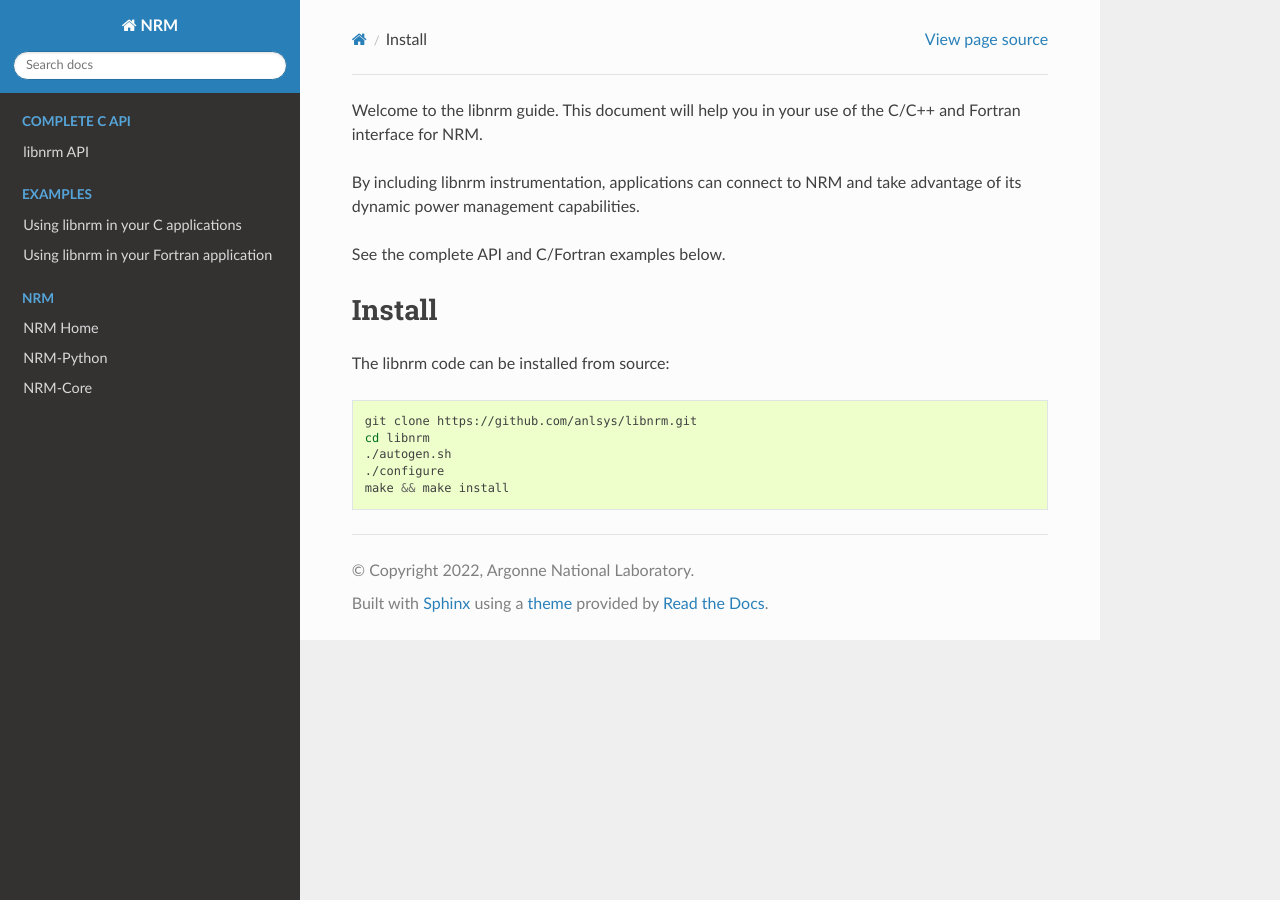
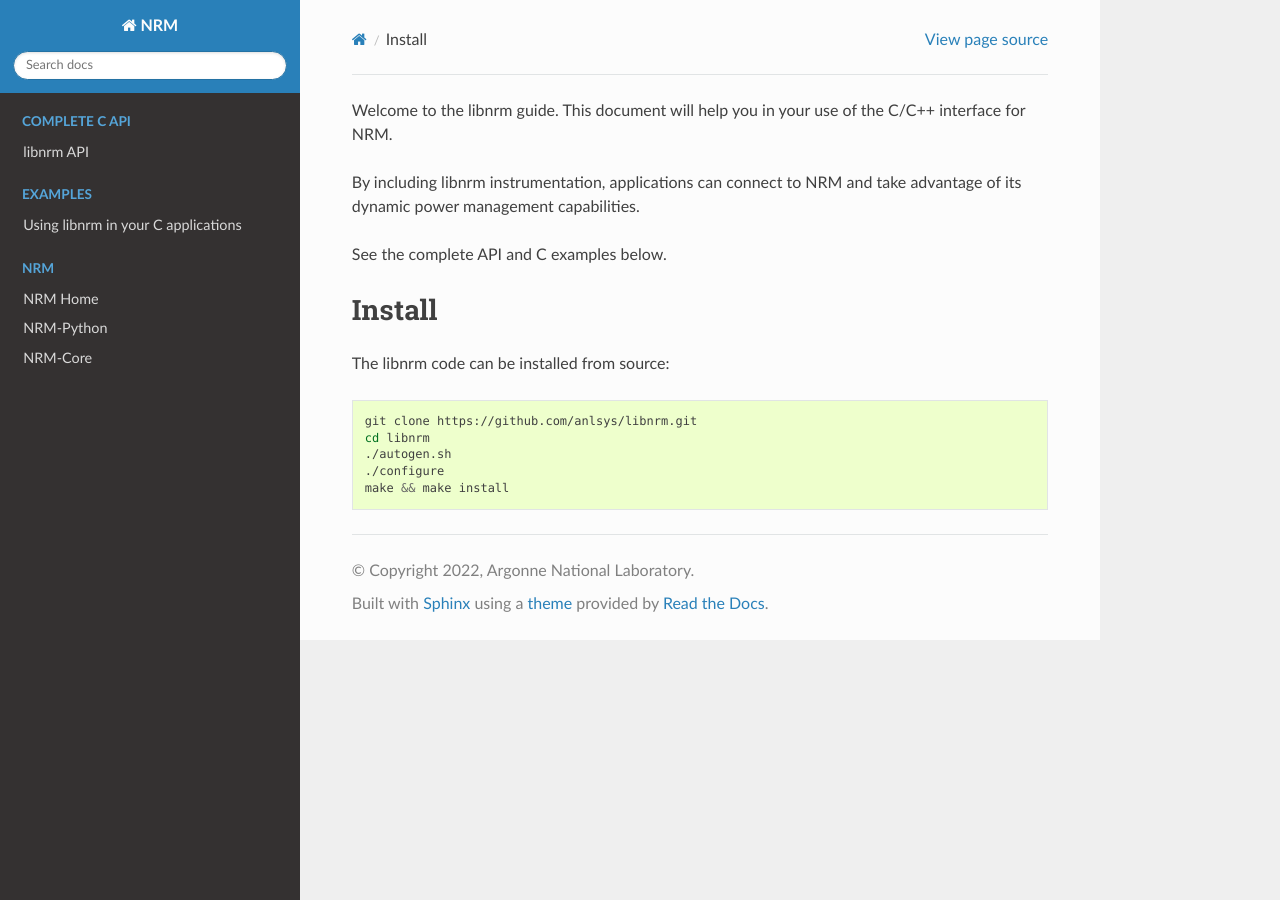
Before and after one commit to anlsys/libnrm, a Sphinx documentation site: the page built from doc/pages/intro_install.rst, in a window 1280 px wide. Built offline with Sphinx 7.4.7 and the Read the Docs theme 2.0.0, drawn with Linux system fonts in a browser that asks for light colours.

Commit message:
remove references to fortran. if simple_f_example returns will be completely rewritten

```diff
--- a/doc/index.rst
+++ b/doc/index.rst
@@ -17,7 +17,6 @@ libnrm
   :caption: Examples
 
   pages/simple_c_example
-  pages/simple_f_example
 
 .. toctree::
    :maxdepth: 2
--- a/doc/pages/intro_install.rst
+++ b/doc/pages/intro_install.rst
@@ -1,12 +1,12 @@
 .. highlight:: bash
 
 Welcome to the libnrm guide. This document will help you in your use of the
-C/C++ and Fortran interface for NRM.
+C/C++ interface for NRM.
 
 By including libnrm instrumentation, applications can connect to NRM and take
 advantage of its dynamic power management capabilities.
 
-See the complete API and C/Fortran examples below.
+See the complete API and C examples below.
 
 Install
 =======
```
Also changed, not shown: README.md (+3 -3 lines), doc/pages/simple_f_example.rst (deleted, +0 -43 lines).
